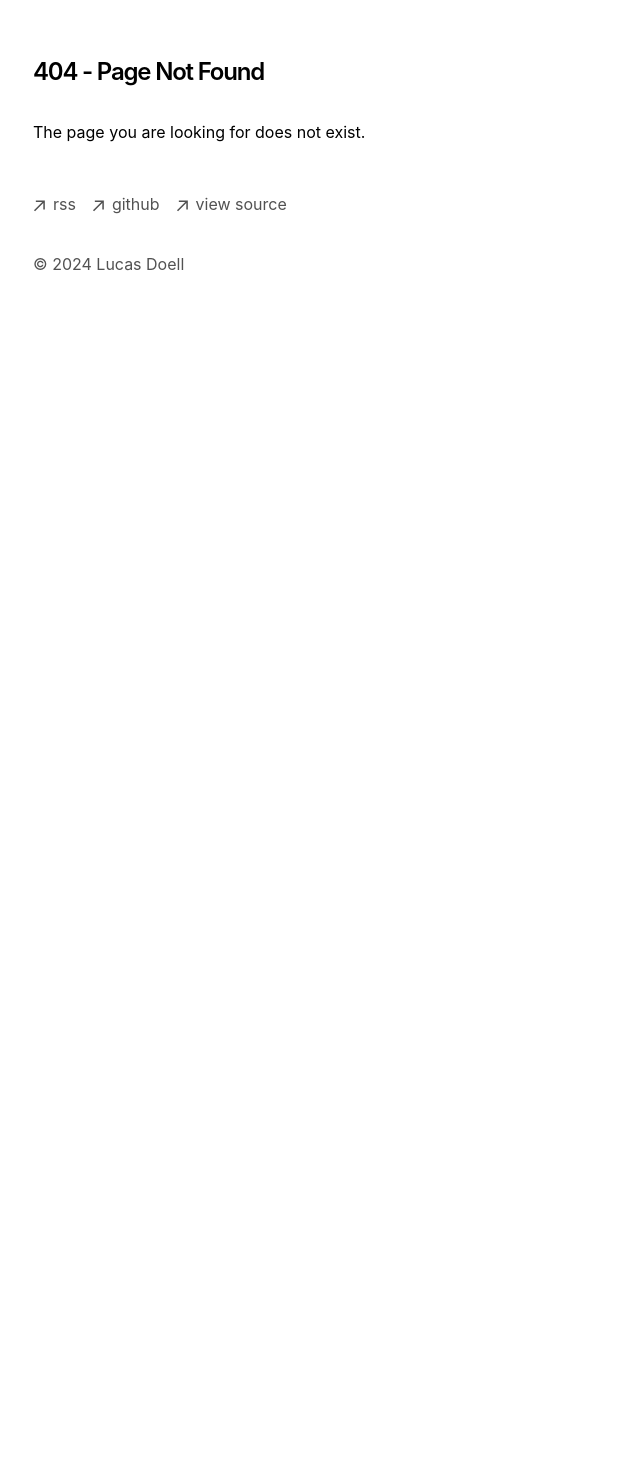
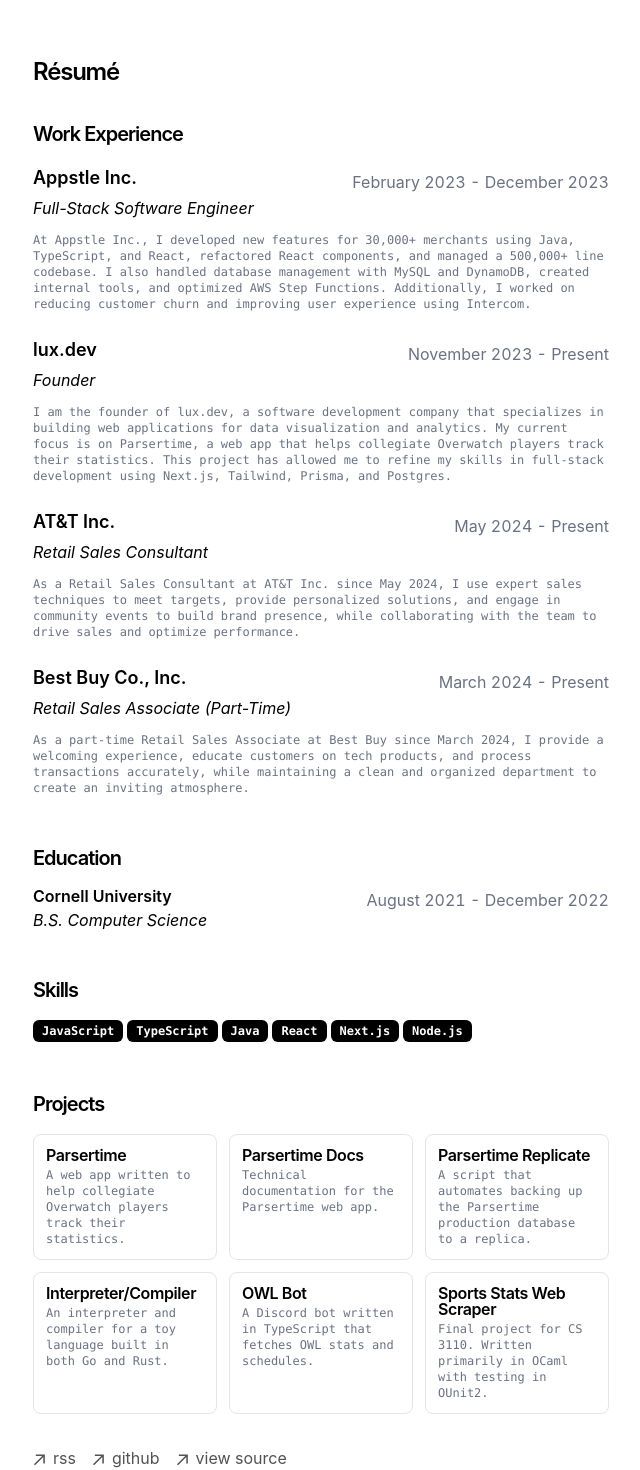
Before and after one commit to lucasdoell/portfolio-v2, a Next.js app: page /resume in a window 1280 px wide. Before the commit this address had no page. Shown: the part 80-1550 px from the top of the page, without its empty margins (319-959 px from the left). Before the commit the page ends 800 px from the top, so only its background shows below. Built offline with nearby package versions, Linux system fonts and the light colour scheme.

Commit message:
Add resume page with work experience, education, skills, and projects

```diff
--- /dev/null
+++ b/app/resume/page.tsx
@@ -0,0 +1,176 @@
+import { ProjectCard } from "app/components/project-card";
+
+const workExperience = [
+  {
+    title: "Full-Stack Software Engineer",
+    company: "Appstle Inc.",
+    location: "Remote",
+    startDate: "February 2023",
+    endDate: "December 2023",
+    description:
+      "At Appstle Inc., I developed new features for 30,000+ merchants using Java, TypeScript, and React, refactored React components, and managed a 500,000+ line codebase. I also handled database management with MySQL and DynamoDB, created internal tools, and optimized AWS Step Functions. Additionally, I worked on reducing customer churn and improving user experience using Intercom.",
+    href: "https://appstle.com",
+  },
+  {
+    title: "Founder",
+    company: "lux.dev",
+    location: "Ithaca, NY",
+    startDate: "November 2023",
+    endDate: "Present",
+    description:
+      "I am the founder of lux.dev, a software development company that specializes in building web applications for data visualization and analytics. My current focus is on Parsertime, a web app that helps collegiate Overwatch players track their statistics. This project has allowed me to refine my skills in full-stack development using Next.js, Tailwind, Prisma, and Postgres.",
+    href: "https://lux.dev",
+  },
+  {
+    title: "Retail Sales Consultant",
+    company: "AT&T Inc.",
+    location: "Ithaca, NY",
+    startDate: "May 2024",
+    endDate: "Present",
+    description:
+      "As a Retail Sales Consultant at AT&T Inc. since May 2024, I use expert sales techniques to meet targets, provide personalized solutions, and engage in community events to build brand presence, while collaborating with the team to drive sales and optimize performance.",
+    href: "https://att.com",
+  },
+  {
+    title: "Retail Sales Associate (Part-Time)",
+    company: "Best Buy Co., Inc.",
+    location: "Ithaca, NY",
+    startDate: "March 2024",
+    endDate: "Present",
+    description:
+      "As a part-time Retail Sales Associate at Best Buy since March 2024, I provide a welcoming experience, educate customers on tech products, and process transactions accurately, while maintaining a clean and organized department to create an inviting atmosphere.",
+    href: "https://bestbuy.com",
+  },
+];
+
+const education = [
+  {
+    school: "Cornell University",
+    degree: "B.S. Computer Science",
+    location: "Ithaca, NY",
+    startDate: "August 2021",
+    endDate: "December 2022",
+  },
+];
+
+const skills = [
+  "JavaScript",
+  "TypeScript",
+  "Java",
+  "React",
+  "Next.js",
+  "Node.js",
+];
+
+const projects = [
+  {
+    title: "Parsertime",
+    description:
+      "A web app written to help collegiate Overwatch players track their statistics.",
+    link: "https://github.com/luxdotdev/parsertime",
+  },
+  {
+    title: "Parsertime Docs",
+    description: "Technical documentation for the Parsertime web app.",
+    link: "https://github.com/luxdotdev/docs",
+  },
+  {
+    title: "Parsertime Replicate",
+    description:
+      "A script that automates backing up the Parsertime production database to a replica.",
+    link: "https://github.com/luxdotdev/replicate",
+  },
+  {
+    title: "Interpreter/Compiler",
+    description:
+      "An interpreter and compiler for a toy language built in both Go and Rust.",
+    link: "https://github.com/lucasdoell", // two repositories, go to profile instead
+  },
+  {
+    title: "OWL Bot",
+    description:
+      "A Discord bot written in TypeScript that fetches OWL stats and schedules.",
+    link: "https://github.com/lucasdoell/owlbot",
+  },
+  {
+    title: "Sports Stats Web Scraper",
+    description:
+      "Final project for CS 3110. Written primarily in OCaml with testing in OUnit2.",
+    link: "https://github.com/lucasdoell/CS3110-scraping",
+  },
+];
+
+export default function Resume() {
+  return (
+    <section>
+      <h1 className="mb-8 text-2xl font-semibold tracking-tighter">Résumé</h1>
+      <h2 className="mb-4 text-xl font-semibold tracking-tighter">
+        Work Experience
+      </h2>
+      <ul>
+        {workExperience.map((job) => (
+          <li key={job.company} className="mb-6">
+            <div className="flex items-center justify-between gap-x-2 text-base">
+              <h3 className="inline-flex items-center justify-center gap-x-1 font-semibold leading-none mb-2">
+                <a className="hover:underline text-lg" href={job.href}>
+                  {job.company}
+                </a>
+              </h3>
+              <div className="text-md tabular-nums text-gray-500">
+                {job.startDate} - {job.endDate}
+              </div>
+            </div>
+            <h4 className="leading-none italic">{job.title}</h4>
+            <p className="mt-4 text-xs text-gray-500 dark:text-gray-400 font-mono">
+              {job.description}
+            </p>
+          </li>
+        ))}
+      </ul>
+
+      <h2 className="mt-12 mb-4 text-xl font-semibold tracking-tighter">
+        Education
+      </h2>
+      <ul>
+        {education.map((school) => (
+          <li key={school.school} className="mb-6">
+            <div className="flex items-center justify-between gap-x-2 text-base">
+              <h3 className="inline-flex items-center justify-center gap-x-1 font-semibold leading-none mb-2">
+                {school.school}
+              </h3>
+              <div className="text-md tabular-nums text-gray-500">
+                {school.startDate} - {school.endDate}
+              </div>
+            </div>
+            <h4 className="leading-none italic">{school.degree}</h4>
+          </li>
+        ))}
+      </ul>
+
+      <h2 className="mt-12 mb-4 text-xl font-semibold tracking-tighter">
+        Skills
+      </h2>
+      <div className="flex flex-wrap gap-1">
+        {skills.map((skill) => (
+          <div className="inline-flex items-center rounded-md border px-2 py-0.5 text-xs font-semibold font-mono transition-colors focus:outline-none focus:ring-2 focus:ring-ring focus:ring-offset-2 text-nowrap border-transparent bg-black dark:bg-white text-white dark:text-black hover:bg-black/80 dark:hover:bg-white/80">
+            {skill}
+          </div>
+        ))}
+      </div>
+
+      <h2 className="mt-12 mb-4 text-xl font-semibold tracking-tighter">
+        Projects
+      </h2>
+      <div className="lg:grid grid-cols-1 gap-3 print:grid-cols-3 print:gap-2 md:grid-cols-2 lg:grid-cols-3">
+        {projects.map((project) => (
+          <ProjectCard
+            key={project.title}
+            title={project.title}
+            description={project.description}
+            link={project.link}
+          />
+        ))}
+      </div>
+    </section>
+  );
+}
```
